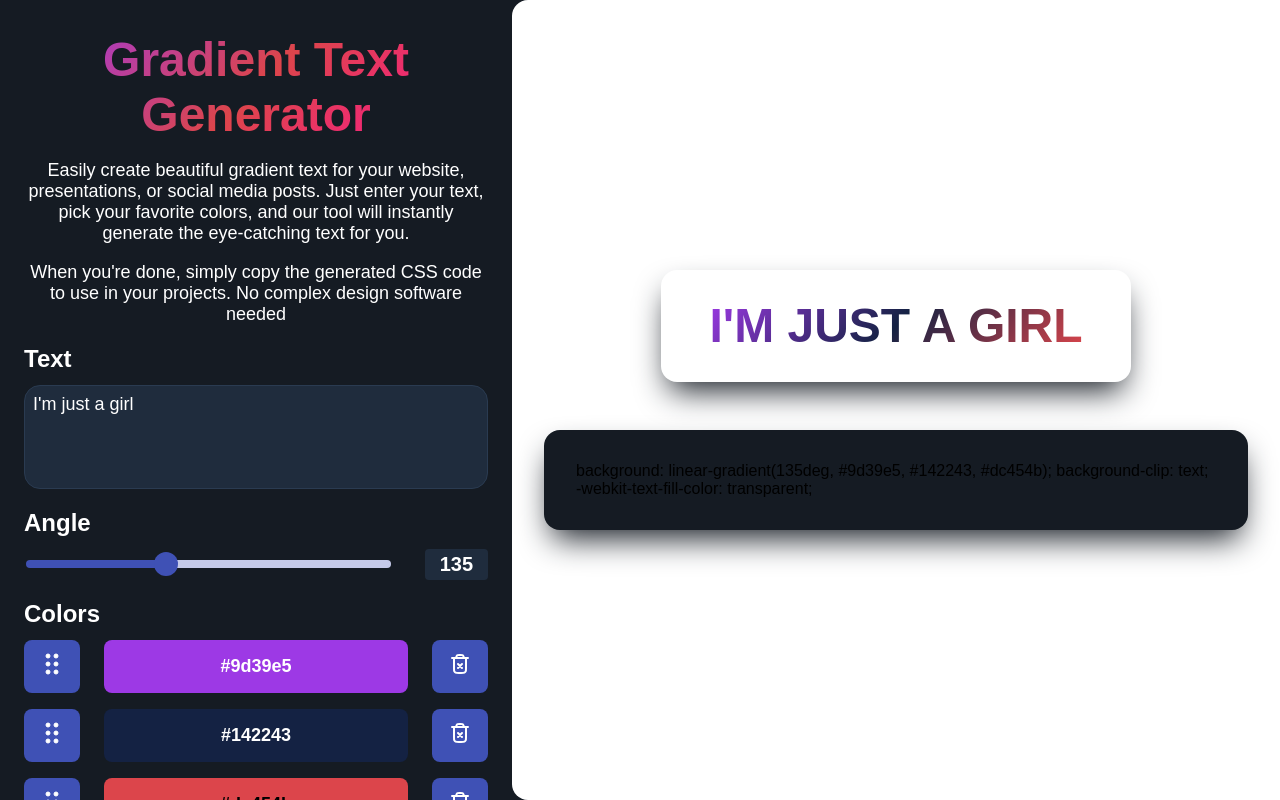
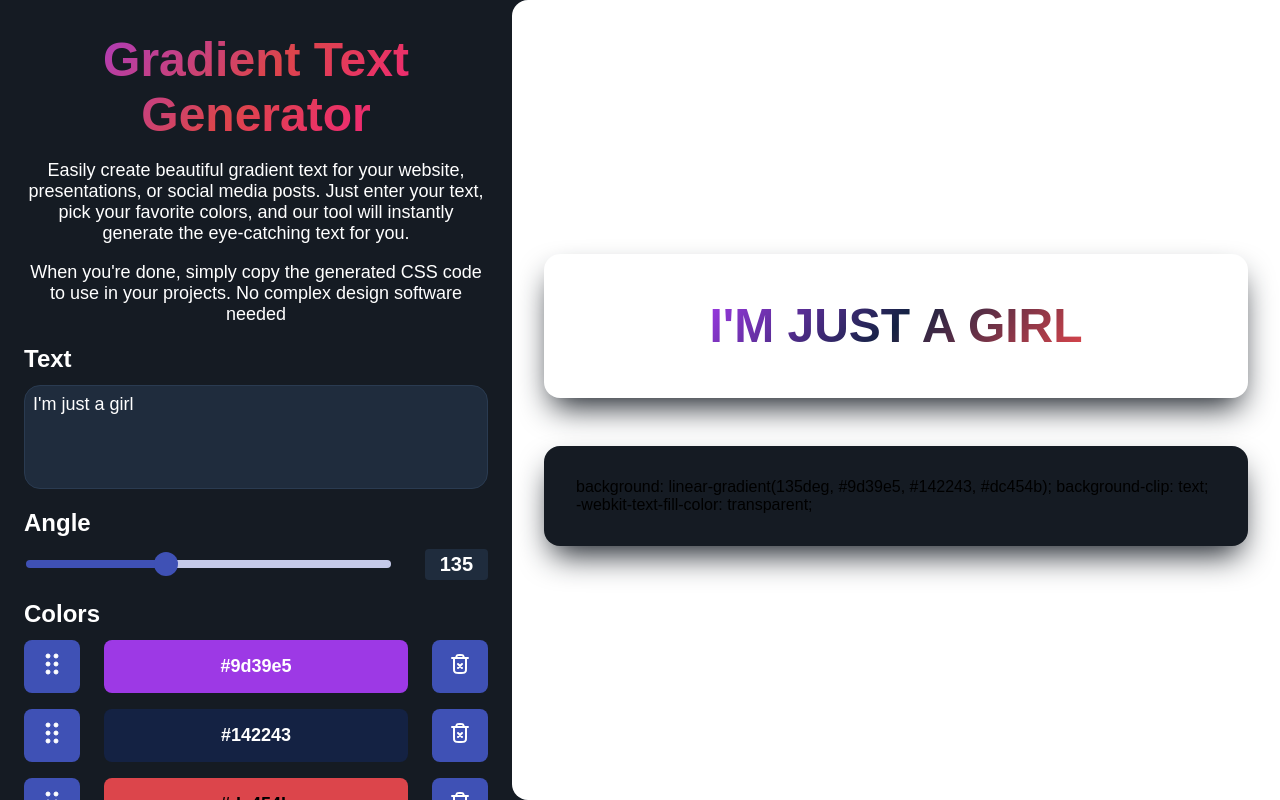
Before and after one commit to Magda98/gradient-generator, an Angular app: page / in a window 1280 px wide. Built offline with nearby package versions, Linux system fonts and the light colour scheme; a small style sheet from the web is missing; a web font is replaced by a local one.

Commit message:
fix: fix showcase-card styling

```diff
--- a/src/app/features/showcase-card/showcase-card.component.html
+++ b/src/app/features/showcase-card/showcase-card.component.html
@@ -1,3 +1,5 @@
 <div class="gg-showcase-card">
-  <pre [style]="background()">{{ text() }}</pre>
+  <div class="gg-showcase-card__text">
+    <pre [style]="background()">{{ text() }}</pre>
+  </div>
 </div>
--- a/src/app/features/showcase-card/showcase-card.component.scss
+++ b/src/app/features/showcase-card/showcase-card.component.scss
@@ -1,5 +1,6 @@
 :host {
-  display: flex;
+  width: 100%;
+  display: block;
 }
 
 .gg-showcase-card {
@@ -11,7 +12,15 @@
   text-align: center;
   text-transform: uppercase;
   box-shadow: 0px 16px 32px -8px #151b23;
-  max-width: 420px;
+  width: 100%;
+  box-sizing: border-box;
+  display: flex;
+  justify-content: center;
+  align-items: center;
+
+  @media screen and (min-width: 1280px) {
+    padding: 48px 64px;
+  }
 
   pre {
     display: inline;
@@ -26,3 +35,7 @@
     -webkit-text-fill-color: transparent !important;
   }
 }
+
+.gg-showcase-card__text {
+  width: fit-content;
+}
```
